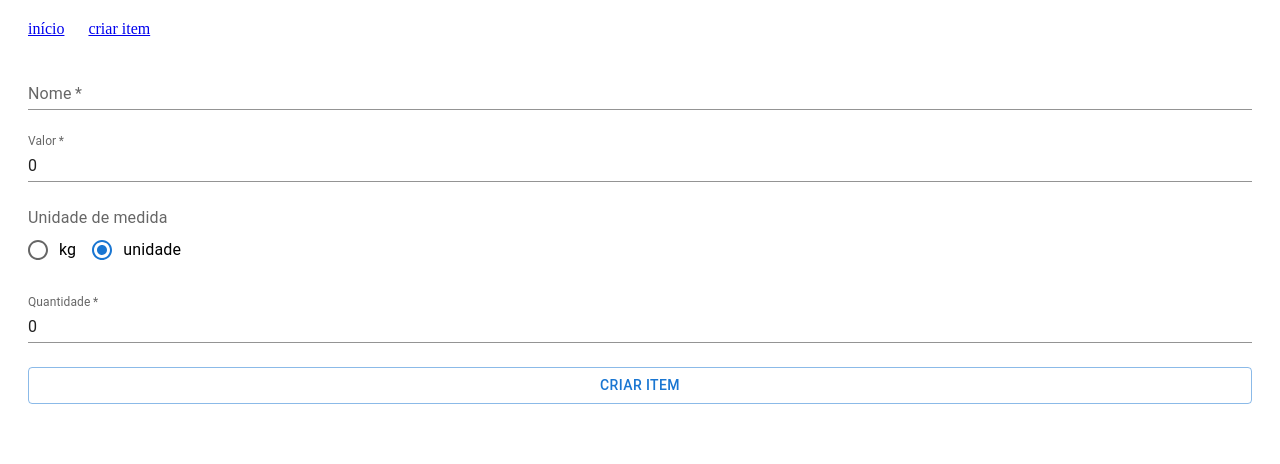
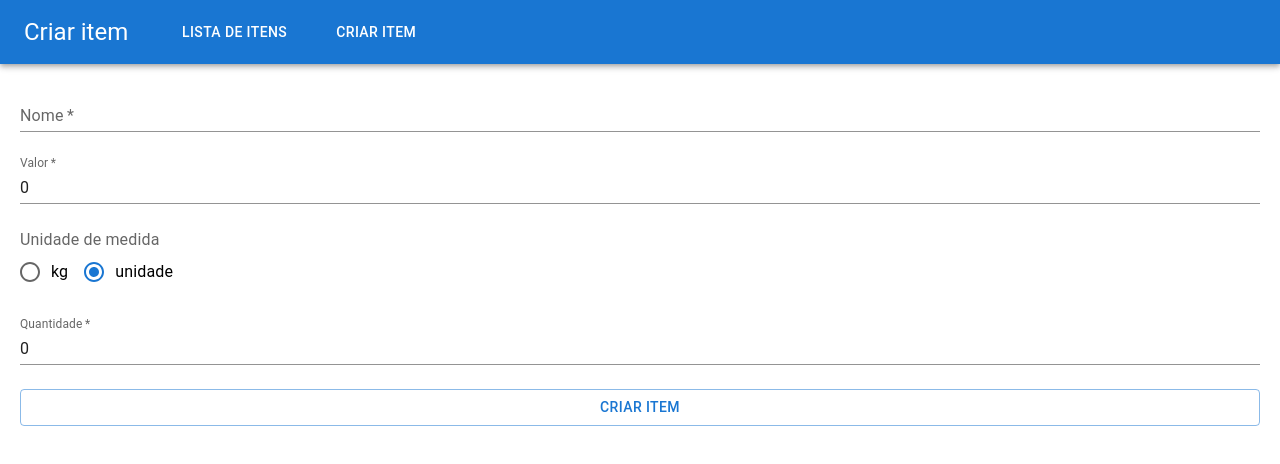
Before and after one commit to MiWoKii/market-shopping-list, a Next.js app: page /create-item in a window 1280 px wide. Shown: the top 464 px of the page. Built offline with nearby package versions, Linux system fonts and the light colour scheme.

Commit message:
feat(header): style header

```diff
--- a/package.json
+++ b/package.json
@@ -11,6 +11,7 @@
   "dependencies": {
     "@emotion/react": "^11.8.1",
     "@emotion/styled": "^11.8.1",
+    "@mui/icons-material": "^5.4.4",
     "@mui/material": "^5.4.4",
     "dexie": "^3.2.1",
     "dexie-react-hooks": "^1.1.1",
--- /dev/null
+++ b/src/components/page/header/index.js
@@ -0,0 +1,58 @@
+import {
+  AppBar,
+  Box,
+  Container,
+  Toolbar,
+  Typography,
+  Button,
+  Divider,
+} from "@mui/material";
+import Link from "next/link";
+import SideBar from "./sidebar";
+
+export default function Header({ pageName }) {
+  return (
+    <AppBar position="static">
+      <Container maxWidth="xl">
+        <Toolbar disableGutters>
+          <Typography
+            variant="h5"
+            noWrap
+            component="div"
+            sx={{ display: { xs: "none", sm: "flex" }, minWidth: 150 }}
+          >
+            {pageName}
+          </Typography>
+
+          <SideBar />
+
+          <Typography
+            variant="h6"
+            noWrap
+            component="div"
+            sx={{
+              flexGrow: 1,
+              display: { xs: "flex", sm: "none" },
+              marginRight: 6,
+            }}
+          >
+            {pageName}
+          </Typography>
+
+          <Box
+            sx={{ flexGrow: 1, display: { xs: "none", sm: "flex" } }}
+            gap={2}
+          >
+            <Link href={"/"}>
+              <Button color="inherit">Lista de itens</Button>
+            </Link>
+            <Divider orientation="vertical" />
+            <Link href={"/create-item"}>
+              <Button color="inherit">Criar item</Button>
+            </Link>
+          </Box>
+        </Toolbar>
+      </Container>
+    </AppBar>
+  );
+}
--- /dev/null
+++ b/src/components/page/header/sidebar/index.js
@@ -0,0 +1,47 @@
+import {
+  Box,
+  Divider,
+  Drawer,
+  IconButton,
+  List,
+  ListItem,
+  ListItemText,
+} from "@mui/material";
+import { Menu } from "@mui/icons-material";
+import Link from "next/link";
+import { useState } from "react";
+
+export default function SideBar() {
+  const [sideBar, setSideBar] = useState(false);
+  const handleSidebar = () => setSideBar(!sideBar);
+
+  return (
+    <Box sx={{ flexGrow: 1, display: { xs: "flex", sm: "none" } }}>
+      <IconButton
+        size="large"
+        aria-label="account of current user"
+        aria-controls="menu-appbar"
+        aria-haspopup="true"
+        onClick={handleSidebar}
+        color="inherit"
+      >
+        <Menu />
+      </IconButton>
+      <Drawer open={sideBar} onClose={handleSidebar}>
+        <List>
+          <Link href={"/"}>
+            <ListItem onClick={handleSidebar} sx={{ paddingX: 5 }}>
+              <ListItemText primary={"Lista de itens"} />
+            </ListItem>
+          </Link>
+          <Divider />
+          <Link href={"/create-item"}>
+            <ListItem onClick={handleSidebar} sx={{ paddingX: 5 }}>
+              <ListItemText primary={"Criar item"} />
+            </ListItem>
+          </Link>
+        </List>
+      </Drawer>
+    </Box>
+  );
+}
--- a/src/components/page/index.js
+++ b/src/components/page/index.js
@@ -1,18 +1,11 @@
-import { Grid, Stack } from "@mui/material";
-import Link from "next/link";
+import { Grid } from "@mui/material";
+import Header from "./header";
 
-export default function Page({ children }) {
+export default function Page({ pageName, children }) {
   return (
-    <Grid margin={2.5}>
-      <Stack direction={"row"} gap={3} marginBottom={3}>
-        <Link href={"/"}>
-          <a>início</a>
-        </Link>
-        <Link href={"/create-item"}>
-          <a>criar item</a>
-        </Link>
-      </Stack>
-      {children}
+    <Grid>
+      <Header pageName={pageName} />
+      <Grid margin={2.5}>{children}</Grid>
     </Grid>
   );
 }
--- a/src/pages/_document.js
+++ b/src/pages/_document.js
@@ -9,7 +9,7 @@ class MyDocument extends Document {
           <link rel="apple-touch-icon" href="/icon.png"></link>
           <meta name="theme-color" content="#000" />
         </Head>
-        <body>
+        <body style={{ margin: 0 }}>
           <Main />
           <NextScript />
         </body>
--- a/src/pages/create-item/index.js
+++ b/src/pages/create-item/index.js
@@ -1,10 +1,16 @@
+import Head from "next/head";
 import FormItem from "../../components/form-item";
 import Page from "../../components/page";
 
 export default function CreateItem() {
   return (
-    <Page>
-      <FormItem />
-    </Page>
+    <>
+      <Head>
+        <title>Criar item</title>
+      </Head>
+      <Page pageName="Criar item">
+        <FormItem />
+      </Page>
+    </>
   );
 }
```
Also changed, not shown: src/pages/index.js (+11 -5 lines), 1 other file (tests, documents, lock files or other folders).
